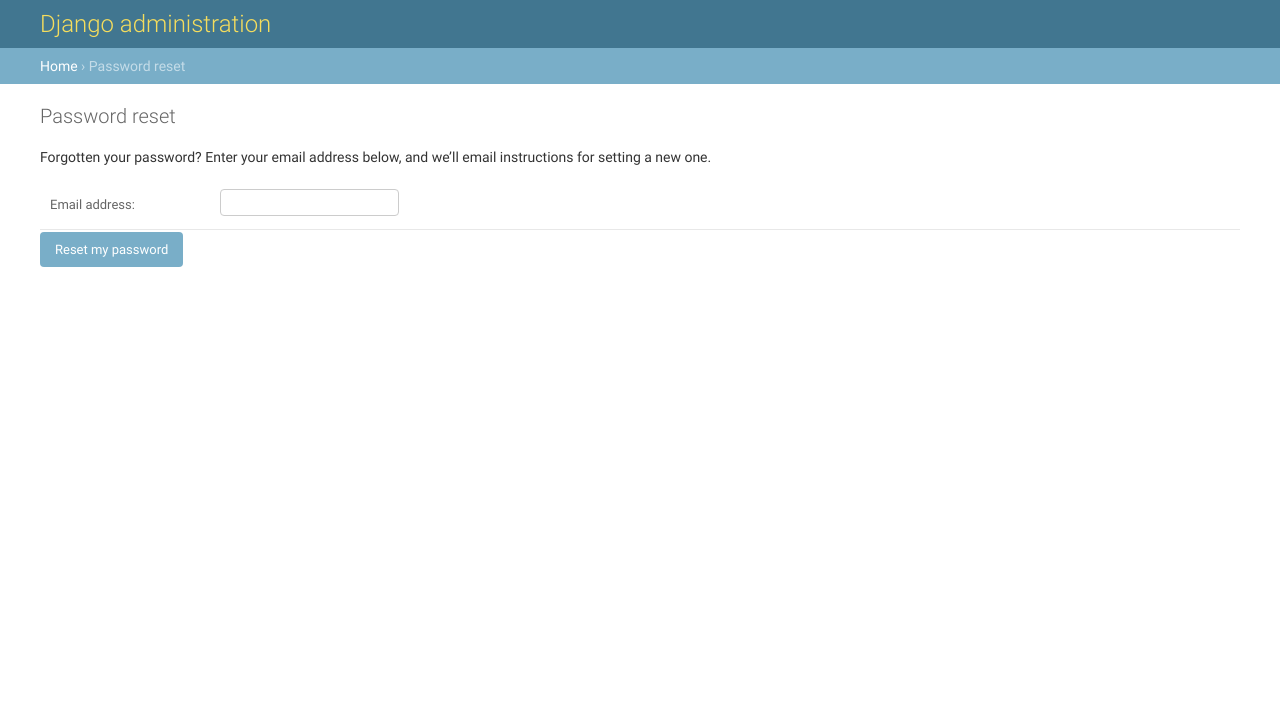
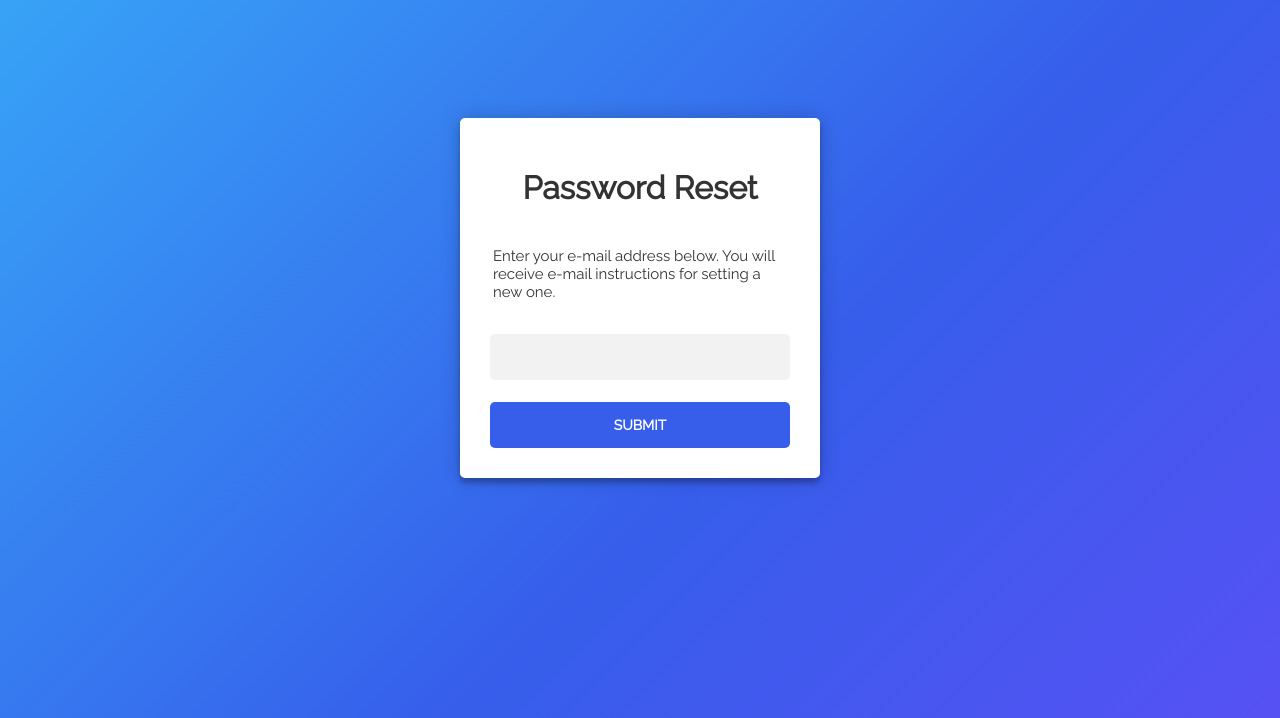
Before and after one commit to gyarab/chytry-lock, a Django app: page /accounts/password_reset/ in a window 1280 px wide. Shown: the top 718 px of the page. Run offline with Django 3.2, Linux system fonts and the light colour scheme.

Commit message:
Add files via upload

```diff
--- a/smartlock/scripts/unlock.py
+++ b/smartlock/scripts/unlock.py
@@ -3,9 +3,7 @@ import time
 
 GPIO.setmode(GPIO.BOARD)
 GPIO.setup(37, GPIO.OUT)
-GPIO.setup(7, GPIO.OUT)
 
-GPIO.output(7, False)
 GPIO.output(37, True)
-time.sleep(2)
+time.sleep(0.5)
 GPIO.cleanup()
--- a/smartlock/smartlock/urls.py
+++ b/smartlock/smartlock/urls.py
@@ -3,19 +3,23 @@ from django.contrib import admin
 from django.views.generic.base import TemplateView
 from django.conf import settings
 from django.conf.urls.static import static
-from accounts.forms.forms import UserLoginForm, UserSignUpForm
+from accounts.forms.forms import UserLoginForm
 from django.contrib.auth.views import LoginView
 from accounts import views as acc_views
 
 urlpatterns = [
     url(r'^admin/', admin.site.urls),
-    url(r'^accounts/', include('django.contrib.auth.urls')), #include the auth app
+    url(r'^accounts/', include('django.contrib.auth.urls')),
     url(r'^login/$', LoginView.as_view(template_name='registration/login.html'), name='login',
-        kwargs={"authentication_form": UserLoginForm}), #login page
-    url(r'^$', TemplateView.as_view(template_name='home.html'), name='home'), #home page
-    url(r'^signup/$', acc_views.signup, name='signup'), #signup page
-    url(r'^output-lock', acc_views.lock, name='script-lock'),#lock script
-    url(r'^output-unlock', acc_views.unlock, name='script-unlock'),#unlock script
-    url(r'^locked', TemplateView.as_view(template_name='home_locked.html'), name='locked'),
-    url(r'^unlocked', TemplateView.as_view(template_name='home_unlocked.html'), name='unlocked'),
+        kwargs={"authentication_form": UserLoginForm}),
+    url(r'^$', TemplateView.as_view(template_name='home.html'), name='home'),
+    url(r'^signup/$', acc_views.signup, name='signup'),
+
+    url(r'^lock/$', acc_views.lock, name='script-lock'),#lock script
+    url(r'^unlock/$', acc_views.unlock, name='script-unlock'),#unlock script
+
+    url(r'^locked/$', TemplateView.as_view(template_name='home_locked.html'), name='locked'),
+    url(r'^unlocked/$', TemplateView.as_view(template_name='home_unlocked.html'), name='unlocked'),
+
+    url(r'^output', acc_views.unlock, name='script'),
 ] + static(settings.STATIC_URL, document_root=settings.STATIC_ROOT)
--- a/smartlock/static/accounts/style.css
+++ b/smartlock/static/accounts/style.css
@@ -27,9 +27,16 @@
   .title {
     font-size: 66px;
   }
+  .title-pas {
+    font-size: 66px;
+  }
   .welcome-text {
     font-size: 300%;
     margin-bottom: 70px;
+  }
+  .instruction-text {
+    font-size: 150%;
+    margin-bottom: 0px;
   }
   .error-message {
     font-weight: bolder;
@@ -118,6 +125,9 @@
   .welcome-text {
     font-size: 25px;
   }
+  .instruction-text {
+    font-size: 15px;
+  }
   .home-page button:hover,.form button:active,.form button:focus {
     background: #3631EB;
   }
@@ -188,9 +198,24 @@ body {
   color: #333333;
   padding-bottom: 20px;
 }
+.title-pas {
+  text-transform: capitalize;
+  font-family: "Raleway", sans-serif;
+  font-weight: bold;
+  color: #333333;
+  padding-bottom: 20px;
+  text-align: center;
+}
 .welcome-text {
   font-family: "Raleway", sans-serif;
   color: #333333;
+  text-align: center;
+}
+.instruction-text {
+  font-family: "Raleway", sans-serif;
+  color: #333333;
+  text-align: left;
+  margin-left: 3px;
 }
 .form {
   position: relative;
--- a/smartlock/templates/home.html
+++ b/smartlock/templates/home.html
@@ -7,7 +7,7 @@
 {% if user.is_authenticated %}
 	<div class="home-page">
 		<form class="page">
-			<p class="welcome-text">Welcome, {{ user.username }}!</p>
+			<h1 class="title">Welcome, {{ user.username }}!</h1>
 			<p class="welcome-text">Is your door currently locked?</p>
 			<a href="{% url 'locked' %}"><button type="button">YES</button></a>
 			<a href="{% url 'unlocked' %}"><button type="button">NO</button></a>
--- a/smartlock/templates/home_locked.html
+++ b/smartlock/templates/home_locked.html
@@ -6,7 +6,7 @@
 {% block content %}
 	<div class="home-page">
 		<form class="page">
-			<button onclick="location.href='{% url 'script-unlock' %}'; alert('Unlocked!');" value="Unlocked">Unlock</button>
+			<a href="{% url 'script-unlock' %}"><button type="button" onclick="alert('Unlocking... Press OK to continue.')">Unlock</button></a>
 			<a href="{% url 'logout' %}"><button type="button" style="background-color: #939393">Log out</button></a>
 		</form>
 	</div>
--- a/smartlock/templates/home_unlocked.html
+++ b/smartlock/templates/home_unlocked.html
@@ -6,7 +6,7 @@
 {% block content %}
 	<div class="home-page">
 		<form class="page">
-			<button onclick="location.href='{% url 'script-lock' %}'; alert('Locked!');" value="Locked">Lock</button>
+			<a href="{% url 'script-lock' %}"><button type="button" onclick="alert('Locking... Press OK to continue.')">Lock</button></a>
 			<a href="{% url 'logout' %}"><button type="button" style="background-color: #939393">Log out</button></a>
 		</form>
 	</div>
--- a/smartlock/templates/registration/login.html
+++ b/smartlock/templates/registration/login.html
@@ -12,6 +12,7 @@
 		{{ form.password }}
 	  <button type="submit">submit</button>
       <p class="message">Not registered? <a href="{% url 'signup' %}">Create an account</a></p>
+      <p class="message"> <a href="{% url 'password_reset' %}">Forgot your password?</a> </p>
     </form>
   </div>
 </div>
--- /dev/null
+++ b/smartlock/templates/registration/password_reset_form.html
@@ -0,0 +1,16 @@
+{% extends 'base.html' %}
+{% load static %}
+
+{% block content %}
+<div class="login-page">
+  <div class="form">
+	<h1 class="title-pas">Password reset</h1>
+    <p class="instruction-text">Enter your e-mail address below. You will receive e-mail instructions for setting a new one.</p>
+    <form class="login-form" method="post">
+		{% csrf_token %}
+		{{ form.as_ul }}
+      <button type="submit" value="submit">submit</button>
+    </form>
+  </div>
+</div>
+{% endblock %}
```
Also changed, not shown: smartlock/accounts/forms/forms.py (+4 -5 lines), smartlock/accounts/views.py (+17 -13 lines), smartlock/smartlock/settings.py (+8 -0 lines), smartlock/templates/registration/password_reset_done.html (added, +13 -0 lines), smartlock/db.sqlite3.
